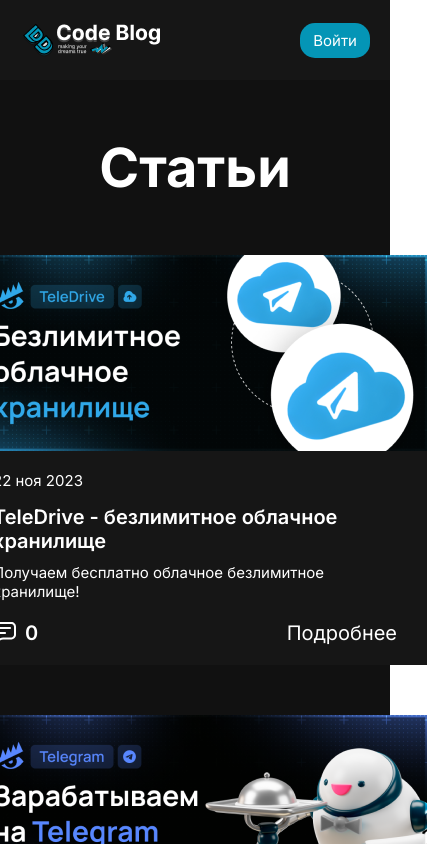
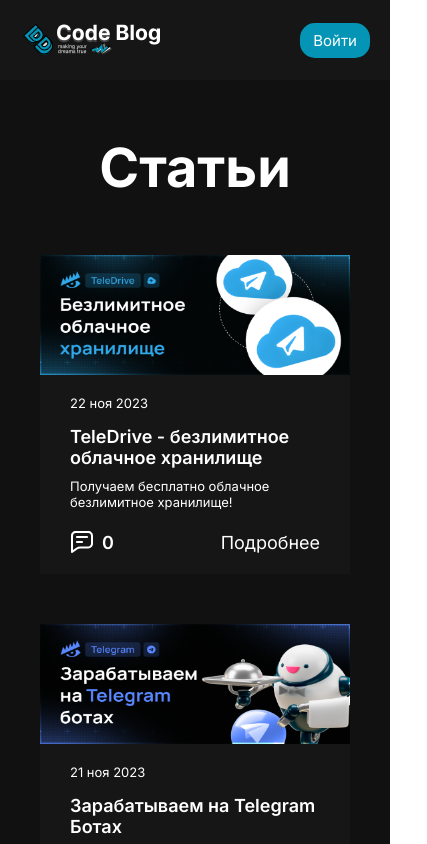
Before and after one commit to PavelFLoyd/CodeBlog, an Angular app in the folder Frontend/: page / in a window 390 px wide. Shown: the top 844 px of the page, 427 px wide, since content can reach past the window. Built offline with nearby package versions, Linux system fonts and the light colour scheme.

Commit message:
adaptive for main page
доделал адаптив для главной страницы

```diff
--- a/Frontend/src/app/article-list/article-list.component.scss
+++ b/Frontend/src/app/article-list/article-list.component.scss
@@ -23,6 +23,18 @@
       height: 100%;
       transition: 0.3s;
       max-width: 464px;
+      @media screen and (max-width: 510px) {
+        .article-small-photo {
+          max-width: 310px;
+          max-height: 120px;
+        }
+        .article-content {
+          max-width: 310px;
+        }
+        .article-title br {
+          display: none;
+        }
+      }
       &:hover {
         transition: 0.3s;
         opacity: 0.7;
@@ -43,6 +55,11 @@
             font-style: normal;
             font-weight: 400;
             margin-bottom: 15px;
+            @media screen and (max-width: 510px) {
+              & {
+                font-size: 13px;
+              }
+            }
           }
           .article-title {
             font-size: 20px;
@@ -56,6 +73,14 @@
             font-weight: 400;
             margin-bottom: 20px;
           }
+          @media screen and (max-width: 510px) {
+            .article-title {
+              font-size: 18px;
+            }
+            .article-small-description {
+              font-size: 13px;
+            }
+          }
           .article-bottom-block {
             display: flex;
             flex-direction: row;
@@ -65,6 +90,11 @@
               font-style: normal;
               font-weight: 600;
               margin-left: 8px;
+              @media screen and (max-width: 510px) {
+                & {
+                  font-size: 18px;
+                }
+              }
             }
             .full-info-button-block {
               margin: 0 0 0 auto;
@@ -73,6 +103,11 @@
                 font-style: normal;
                 font-weight: 400;
               }
+              @media screen and (max-width: 510px) {
+                p {
+                  font-size: 18px;
+                }
+              }
             }
           }
         }
```
